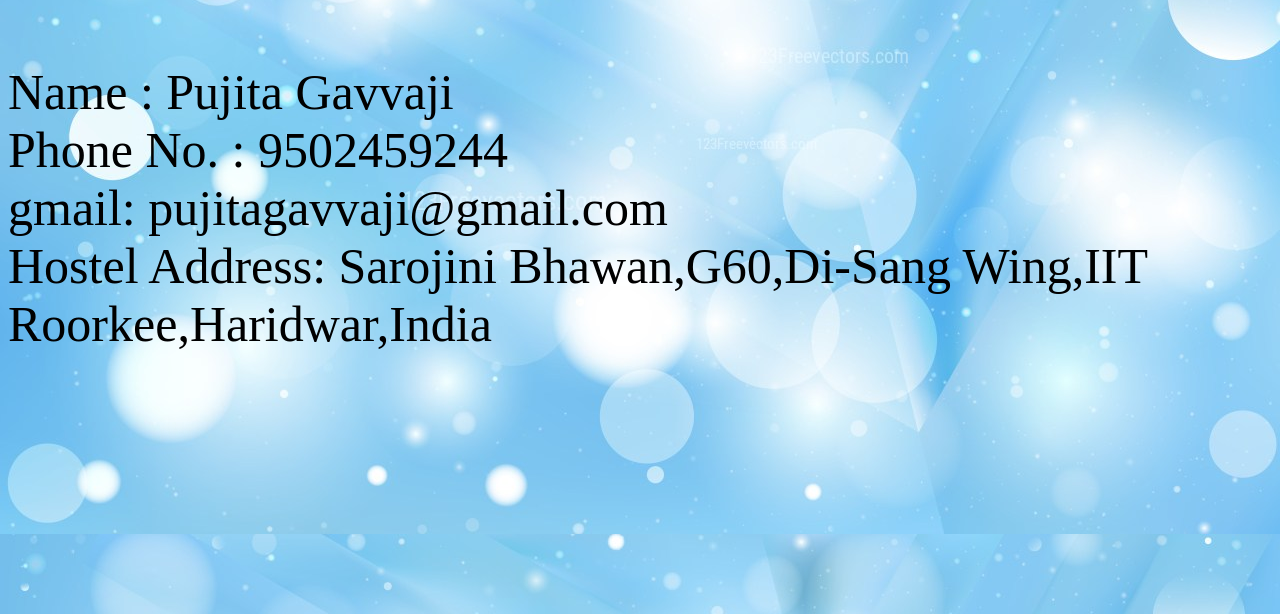
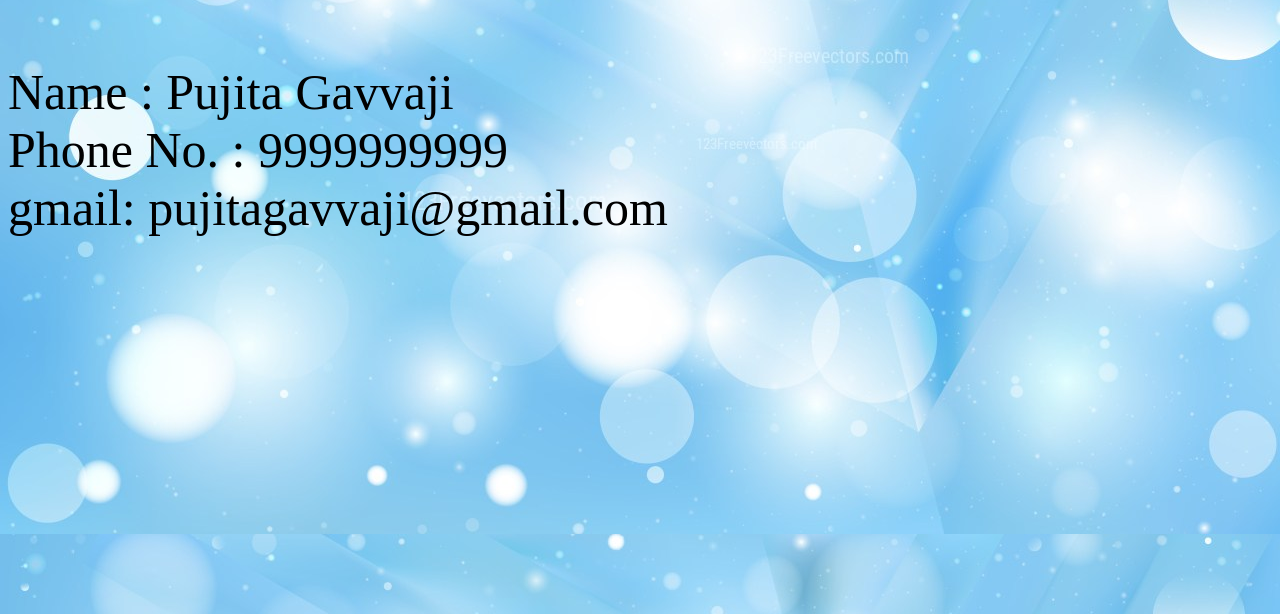
Before and after one commit to pujita19/About_me, a plain HTML site: page Contact.html in a window 1280 px wide. Shown: the part 186-800 px from the top of the page. Drawn offline with Linux system fonts and the light colour scheme.

Commit message:
Update Contact.html

```diff
--- a/Contact.html
+++ b/Contact.html
@@ -19,9 +19,8 @@
 		<div class="Contact"><h1>Contact Details</h1></div>
 		<div class="content"><p>
 			Name : Pujita Gavvaji<br>
-			Phone No. : 9502459244<br>
+			Phone No. : 9999999999<br>
 			gmail: pujitagavvaji@gmail.com<br>
-			Hostel Address: Sarojini Bhawan,G60,Di-Sang Wing,IIT Roorkee,Haridwar,India
 		</p></div>
 </body>
 </html>
```
